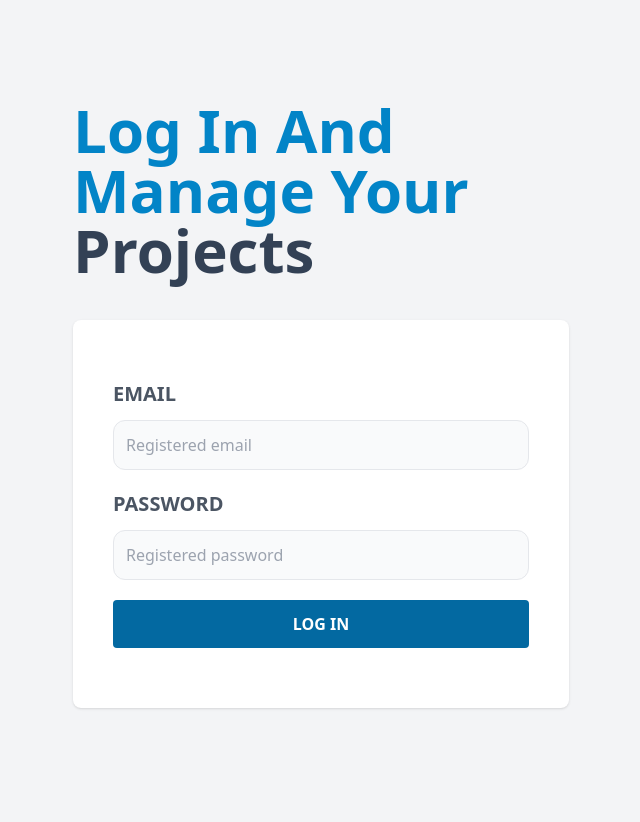
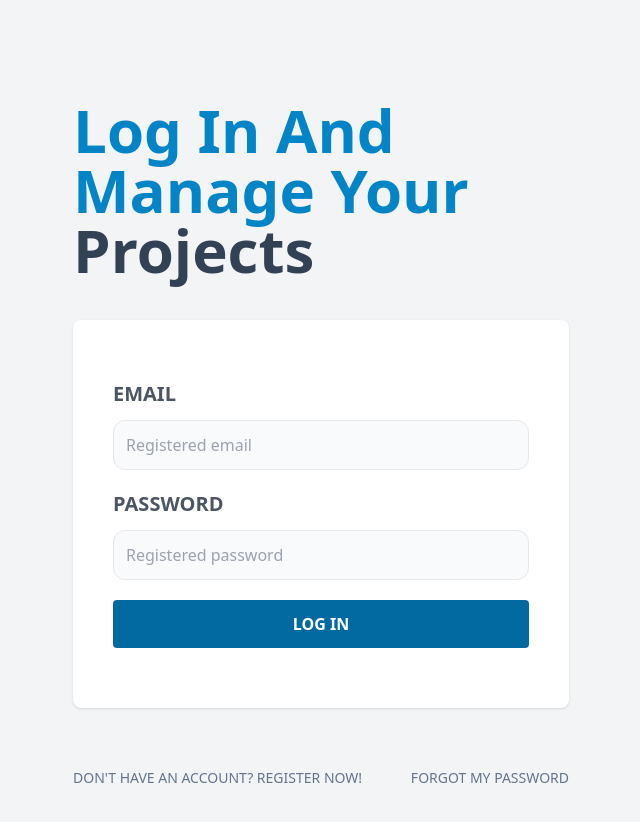
Before and after one commit to braaidg/taskman-frontend, a React (Vite) app: page / in a window 1280 px wide. Shown: the top 822 px of the page, without its empty margins (319-959 px from the left). Built offline with nearby package versions, Linux system fonts and the light colour scheme.

Commit message:
Added navigation to forgot password and register routes

```diff
--- a/src/pages/Login.jsx
+++ b/src/pages/Login.jsx
@@ -1,3 +1,5 @@
+import { Link } from "react-router-dom";
+
 const Login = () => {
   return (
     <>
@@ -41,6 +43,20 @@ const Login = () => {
           className="bg-sky-700 mb-5 w-full py-3 text-white uppercase font-bold rounded hover:cursor-pointer hover:bg-sky-800 transition-colors"
         />
       </form>
+      <nav className="lg:flex lg:justify-between">
+        <Link
+          to="/register"
+          className="block text-center my-5 text-slate-500 uppercase text-sm"
+        >
+          Don't have an account? Register now!
+        </Link>
+        <Link
+          to="/forgot-password"
+          className="block text-center my-5 text-slate-500 uppercase text-sm"
+        >
+          Forgot my password
+        </Link>
+      </nav>
     </>
   );
 };
```
